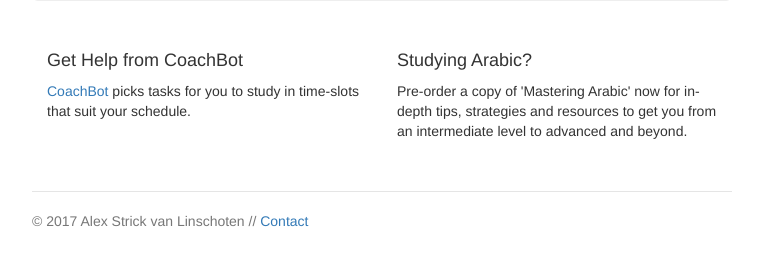
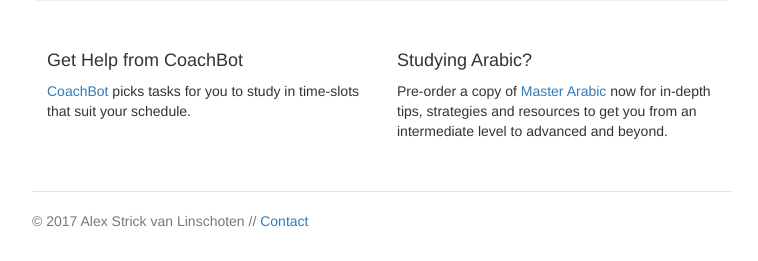
Before and after one commit to strickvl/languagecoach, a Flask app: page / in a window 1280 px wide. Shown: the part 604-865 px from the top of the page, without its empty margins (258-1016 px from the left). Run offline with Flask 2, Linux system fonts and the light colour scheme; some libraries are stand-ins or nearby versions.

Commit message:
add link to masterarabic on front page

```diff
--- a/lc-app/app/templates/index.html
+++ b/lc-app/app/templates/index.html
@@ -33,7 +33,7 @@
 
         <div class="col-lg-6">
           <h4>Studying Arabic?</h4>
-          <p>Pre-order a copy of 'Mastering Arabic' now for in-depth tips, strategies and resources to get you from an intermediate level to advanced and beyond.</p>
+          <p>Pre-order a copy of <a href="/masterarabic">Master Arabic</a> now for in-depth tips, strategies and resources to get you from an intermediate level to advanced and beyond.</p>
 
         </div>
 
```
